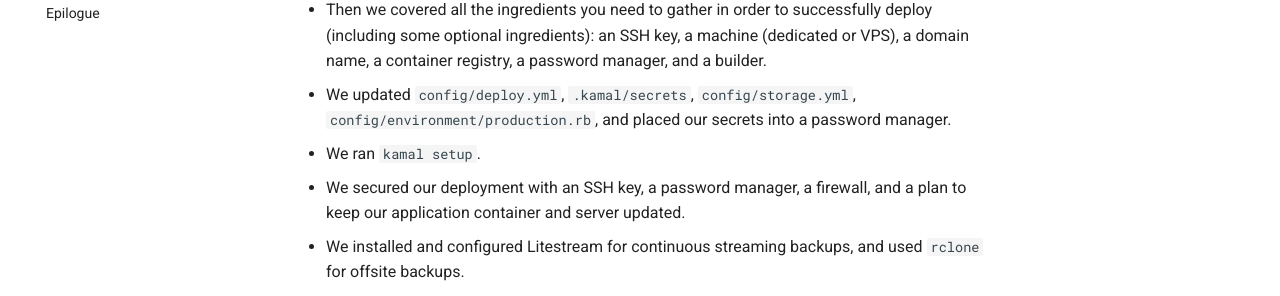
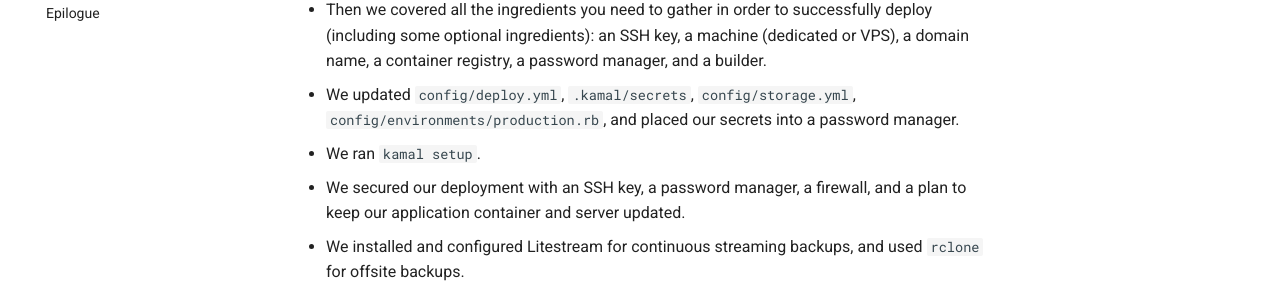
Before and after one commit to rubys/kamal-in-production, an MkDocs documentation site: the page built from docs/Recap.md, in a window 1280 px wide and 900 px high, scrolled down 373 px. Shown: the part 149-445 px from the top of the window. Built offline with MkDocs 1.6.1 and Material for MkDocs 9.7.7, drawn with Linux system fonts in a browser that asks for light colours; comment, search, counter and statistics services are not loaded.

Commit message:
config/environment → config/environments/

```diff
--- a/docs/Recap.md
+++ b/docs/Recap.md
@@ -9,7 +9,7 @@ This is a small book, but it covered a lot of ground, and quickly.
 
 - First, we stressed the importance of deploying locally first. It is hard enough debugging why your application can't start in an unfamiliar environment; it is doubly as hard if you've never deployed your application at all.
 - Then we covered all the ingredients you need to gather in order to successfully deploy (including some optional ingredients): an SSH key, a machine (dedicated or VPS), a domain name, a container registry, a password manager, and a builder.
-- We updated `config/deploy.yml`, `.kamal/secrets`, `config/storage.yml`, `config/environment/production.rb`, and placed our secrets into a password manager.
+- We updated `config/deploy.yml`, `.kamal/secrets`, `config/storage.yml`, `config/environments/production.rb`, and placed our secrets into a password manager.
 - We ran `kamal setup`.
 - We secured our deployment with an SSH key, a password manager, a firewall, and a plan to keep our application container and server updated.
 - We installed and configured Litestream for continuous streaming backups, and used `rclone` for offsite backups.
```
